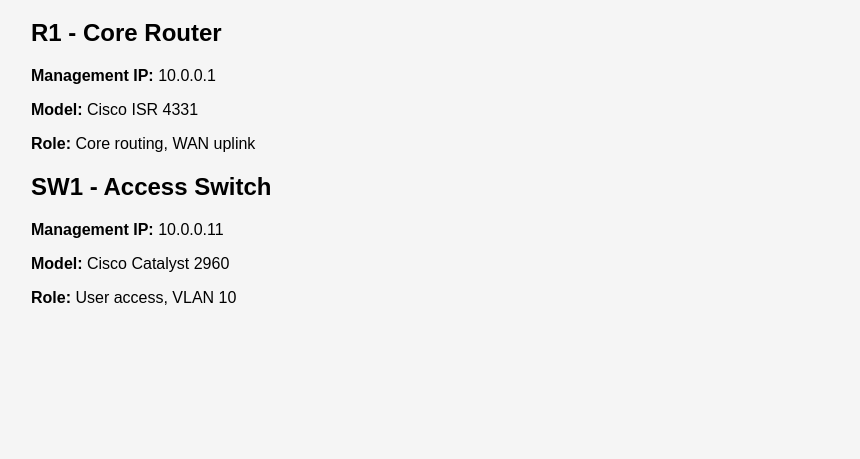
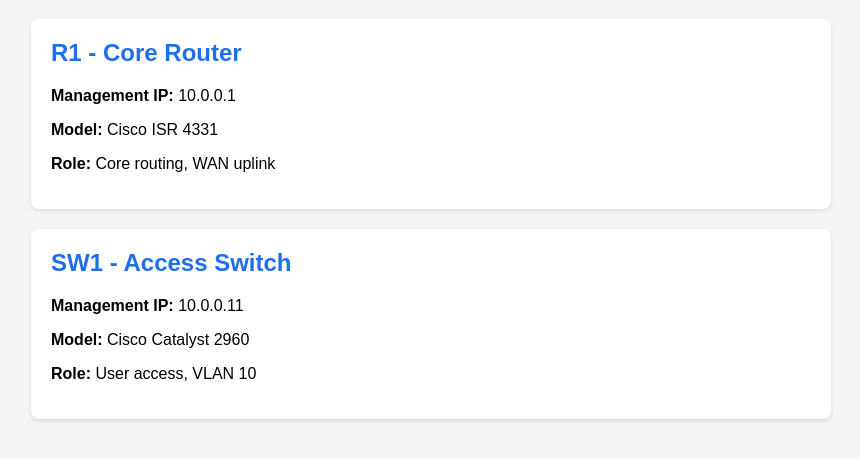
Before and after one commit to starthein/Collaborative-network-device-inventory-site, a plain HTML site: page index.html in a window 1280 px wide. Shown: the part 81-540 px from the top of the page, without its empty margins (209-1069 px from the left). Drawn offline with Linux system fonts and the light colour scheme.

Commit message:
Add styles for device card component

```diff
--- a/styles.css
+++ b/styles.css
@@ -12,3 +12,14 @@ text-align: center;
 max-width: 800px;
 margin: 0 auto;
 }
+.device-card {
+background: white;
+padding: 20px;
+margin: 20px 0;
+border-radius: 8px;
+box-shadow: 0 2px 4px rgba(0,0,0,0.1);
+}
+.device-card h2 {
+color: #1f6feb;
+margin-top: 0;
+}
```
